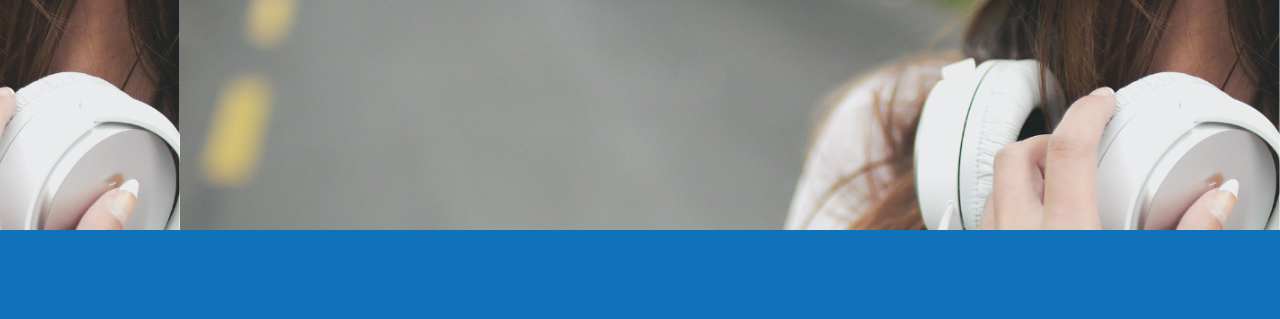
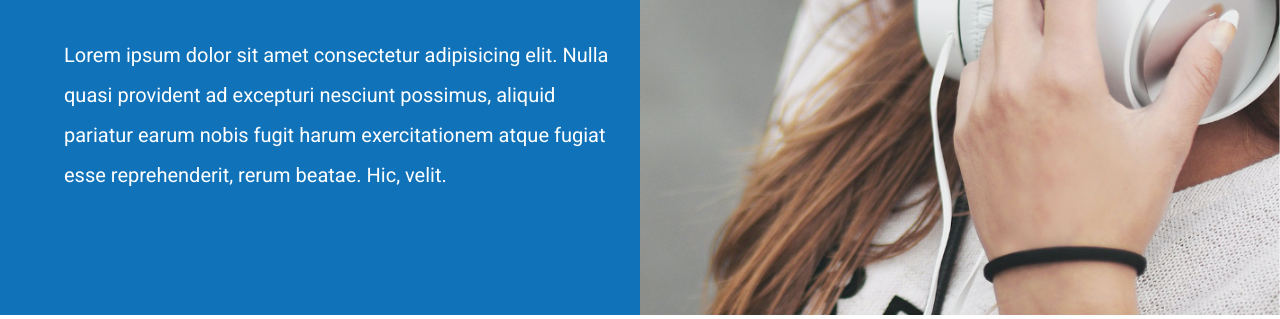
Before and after one commit to jgonzalezmorente/TechPRO, a plain HTML site: page index.html in a window 1280 px wide. Shown: the part 1258-1577 px from the top of the page. Drawn offline with Linux system fonts and the light colour scheme.

Commit message:
Finalizada sección Sobre Tech

```diff
--- a/css/styles.css
+++ b/css/styles.css
@@ -178,10 +178,33 @@ img {
     background-size: 100%, 110rem;
 }
 
+@media (min-width: 768px) {
+    .sobre-tech {
+        background-image: linear-gradient( to left, transparent 50%, var( --primario ) 50% 100% ), url(../img/imagen-mujer.jpg);
+    }
+}
+
+@media (min-width: 1600px) {
+    .sobre-tech {
+        background-size: 100%, 210rem;
+    }
+
+}
+
 .sobre-tech-grid {
     display: grid;
     grid-template-rows: repeat( 2, 40rem );
     row-gap: var( --separacion );
+}
+
+@media (min-width: 768px) {
+    .sobre-tech-grid {
+        grid-template-rows: unset;
+        row-gap: unset;
+        grid-template-columns: repeat( 2, 1fr );
+        column-gap: var( --separacion );
+        padding: calc( 2 * var( --separacion ) ) 0;
+    }
 }
 
 .texto-sobre-tech {
@@ -190,6 +213,14 @@ img {
     display: flex;
     flex-direction: column;
     justify-content: space-around;
+    padding-bottom: var( --separacion );
+}
+
+@media (min-width: 768px) {
+    .texto-sobre-tech {
+        padding-bottom: 0;
+    }
+
 }
 
 .texto-sobre-tech h2 {
```
